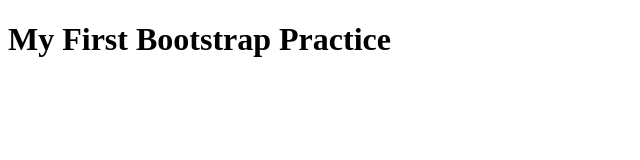
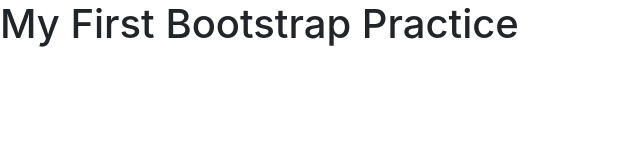
Before and after one commit to Saleh-123/Bootstrap-practice, a plain HTML site: page index.html in a window 1280 px wide. Shown: the whole page, without its empty margins (0-640 px from the left). Drawn offline with nearby package versions, Linux system fonts and the light colour scheme.

Commit message:
link add

```diff
--- a/index.html
+++ b/index.html
@@ -4,6 +4,8 @@
     <meta charset="UTF-8">
     <meta name="viewport" content="width=device-width, initial-scale=1.0">
     <title>Bootstrap</title>
+    <link rel="stylesheet" href="https://maxcdn.bootstrapcdn.com/bootstrap/4.0.0/css/bootstrap.min.css" integrity="sha384-Gn5384xqQ1aoWXA+058RXPxPg6fy4IWvTNh0E263XmFcJlSAwiGgFAW/dAiS6JXm" crossorigin="anonymous">
+    <link rel="stylesheet" href="style.css">
 </head>
 <body>
     <h1>My First Bootstrap Practice</h1>
```
Also changed, not shown: style.css (added).
